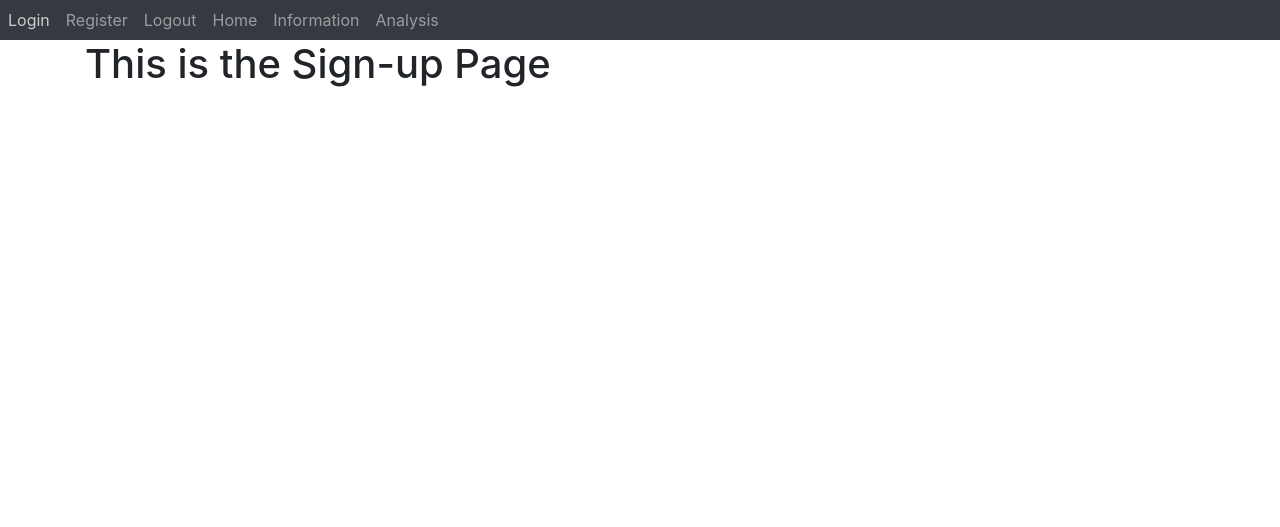
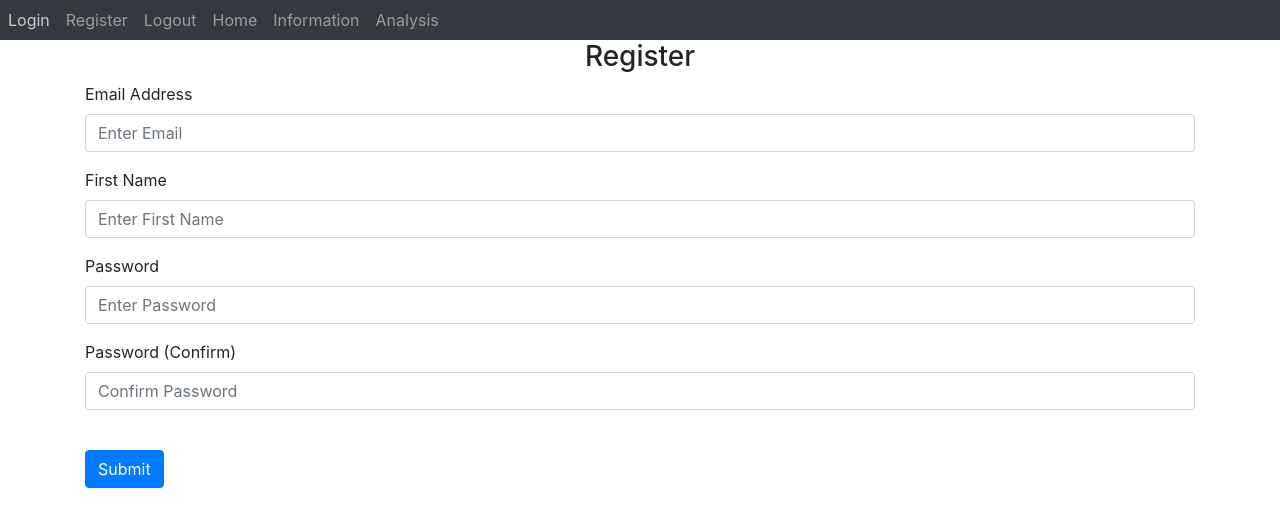
Before and after one commit to NicholasNPham/TradingWebsite, a Flask app: page /register in a window 1280 px wide. Shown: the top 527 px of the page. Run offline with Flask 3, Linux system fonts and the light colour scheme; some libraries are stand-ins or nearby versions.

Commit message:
Added forms and submit button on register html file.

```diff
--- a/website/templates/register.html
+++ b/website/templates/register.html
@@ -1,5 +1,49 @@
-{% extends "base.html" %} {% block title %}Sign Up{% endblock %}
+{% extends "base.html" %} {% block title %}Sign Up{% endblock %} {% block
+content %}
 
-{% block content %}
-<h1>This is the Sign-up Page</h1>
+<form method="POST">
+  <h3 align="center">Register</h3>
+  <div class="form-group">
+    <label for="email">Email Address</label>
+    <input
+      type="email"
+      class="form-control"
+      id="email"
+      name="email"
+      placeholder="Enter Email"
+    />
+  </div>
+  <div class="form-group">
+    <label for="firstName">First Name</label>
+    <input
+      type="text"
+      class="form-control"
+      id="firstName"
+      name="firstName"
+      placeholder="Enter First Name"
+    />
+  </div>
+  <div class="form-group">
+    <label for="password1">Password</label>
+    <input
+      type="password"
+      class="form-control"
+      id="password1"
+      name="password1"
+      placeholder="Enter Password"
+    />
+  </div>
+  <div class="form-group">
+    <label for="password2">Password (Confirm)</label>
+    <input
+      type="password2"
+      class="form-control"
+      id="password2"
+      name="password2"
+      placeholder="Confirm Password"
+    />
+  </div>
+  <br />
+  <button type="submit" class="btn btn-primary">Submit</button>
+</form>
 {% endblock %}
```
